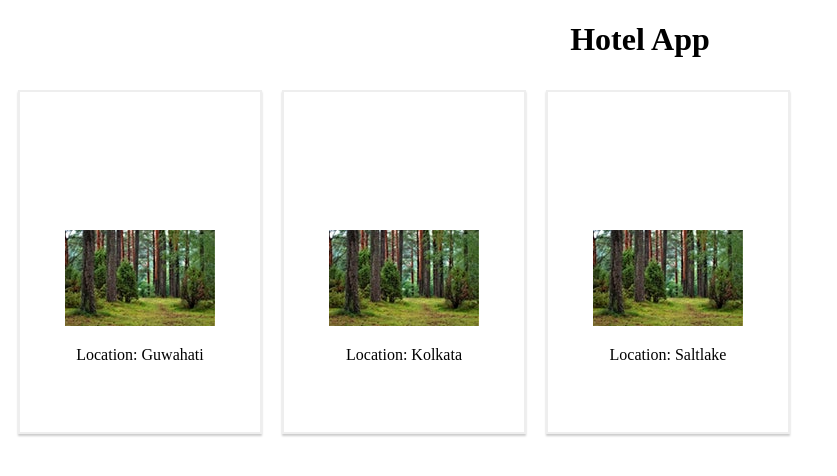
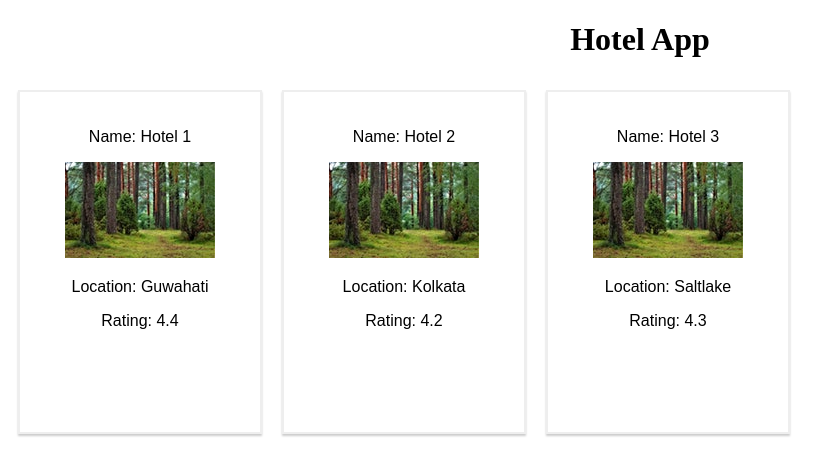
Before and after one commit to dagrtaru/HotelNodeJS, a React (Create React App) app: page / in a window 1280 px wide. Shown: the top 476 px of the page, without its empty margins (0-837 px from the left). Built offline with nearby package versions, Linux system fonts and the light colour scheme.

Commit message:
Update HotelItem.js

```diff
--- a/src/components/HotelItem.js
+++ b/src/components/HotelItem.js
@@ -6,42 +6,68 @@ export class HotelItem extends Component {
 
     getStyle = () => {
         return {
+            fontFamily : "arial",
             display : "inline-block",
             margin : "10px",
             border : "2px solid #eee",
             boxShadow : "0 2px 2px #ccc",
-            background : this.props.hotel.selected ? "red" : "white",
+            background : this.props.hotel.selected ? "#D3D3D3" : "white",
             width : "200px",
             height : "300px",
             padding : "20px",
         }
     }
 
-    style1 = () => {
-        return {
-            visibility : this.props.hotel.selected ? "visible" : "hidden"
-        }
+    /*BriefCard = () => {
+        return (
+            <div style={styleMain}>
+                <div style={this.getStyle()} onClick= {this.props.toggleSelected.bind(this, this.props.hotel.id)}>
+                        <div>
+                            <p>Name: {this.props.hotel.name}</p>
+                            <img src = {Forest} alt="A Forest"/>
+                            <p>Location: {this.props.hotel.location}</p>
+                            <p>Rating: {this.props.hotel.rating}</p>
+                        </div>
+                </div>
+            </div>
+        )
     }
 
-    style2 = () => {
-        return {
-            visibility : this.props.hotel.selected ? "hidden" : "visible"
+    DetailedCard = (props) => {
+        return (
+            <div style={styleMain}>
+                <div style={this.getStyle()} onClick= {this.props.toggleSelected.bind(this, this.props.hotel.id)}>
+                        <div>
+                            <p>{this.props.hotel.story}</p>
+                        </div>
+                </div>
+            </div>
+        )
+    }
+
+    function Card(){
+        if(this.props.hotel.selected){
+            return <DetailedCard />
         }
-    }
+        return <BriefCard />
+    }*/
 
     render() {
         return (
             <div style={styleMain}>
-                <div className="card" style={this.getStyle()} onClick= {this.props.toggleSelected.bind(this, this.props.hotel.id)}>
-                    <div style={this.style1()}>
-                        <p>Name: {this.props.hotel.name}</p>
-                        <p>Location: {this.props.hotel.location}</p>
-                        <p>Rating: {this.props.hotel.rating}</p>
-                    </div>
-                    <div style={this.style2()}>
-                        <img src = {Forest} alt="A Forest"/>
-                        <p>Location: {this.props.hotel.location}</p>
-                    </div>
+                <div style={this.getStyle()} onClick= {this.props.toggleSelected.bind(this, this.props.hotel.id)}>
+                        {
+                            this.props.hotel.selected ?
+                            <div>
+                                <p>{this.props.hotel.story}</p>
+                            </div> :
+                            <div>
+                                <p>Name: {this.props.hotel.name}</p>
+                                <img src = {Forest} alt="A Forest"/>
+                                <p>Location: {this.props.hotel.location}</p>
+                                <p>Rating: {this.props.hotel.rating}</p>
+                            </div>
+                        }
                 </div>
             </div>
         )
```
